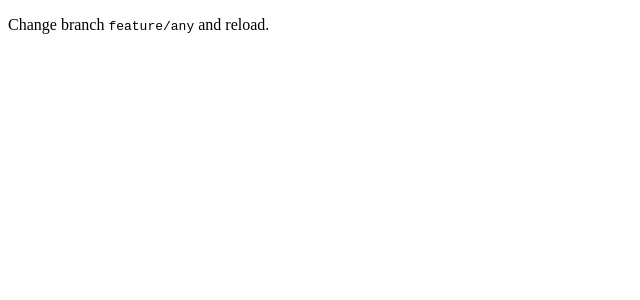
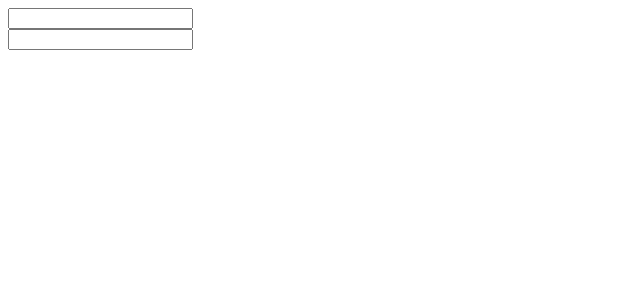
Before and after one commit to xhendpibero/React-Hook-Mistakes-Beginners-Make, a React (Create React App) app: page / in a window 1280 px wide. Shown: the top 300 px of the page, without its empty margins (0-640 px from the left). Built offline with nearby package versions, Linux system fonts and the light colour scheme.

Commit message:
useEffect

```diff
--- a/src/App.js
+++ b/src/App.js
@@ -1,9 +1,9 @@
+import { Counter } from "./Counter";
+
 function App() {
   return (
     <div className="App">
-      <p>
-        Change branch <code>feature/any</code> and reload.
-      </p>
+      <Counter />
     </div>
   );
 }
--- /dev/null
+++ b/src/Counter.js
@@ -0,0 +1,23 @@
+import { useState } from "react";
+
+export function Counter() {
+  const [firstname, setFirstName] = useState('');
+  const [lastname, setLastName] = useState('');
+  // const [fullname, setFullName] = useState('');
+
+  const fullname = `${firstname} ${lastname}`
+
+  // useEffect(() => {
+  //   setFullName(`${firstname} ${lastname}`);
+  // }, [firstname, lastname])
+
+  return (
+    <>
+      <input value={firstname} onChange={e => setFirstName(e.target.value)}></input>
+      <br/>
+      <input value={lastname} onChange={e => setLastName(e.target.value)}></input>
+      <br/>
+      {fullname}
+    </>
+  );
+}
```
